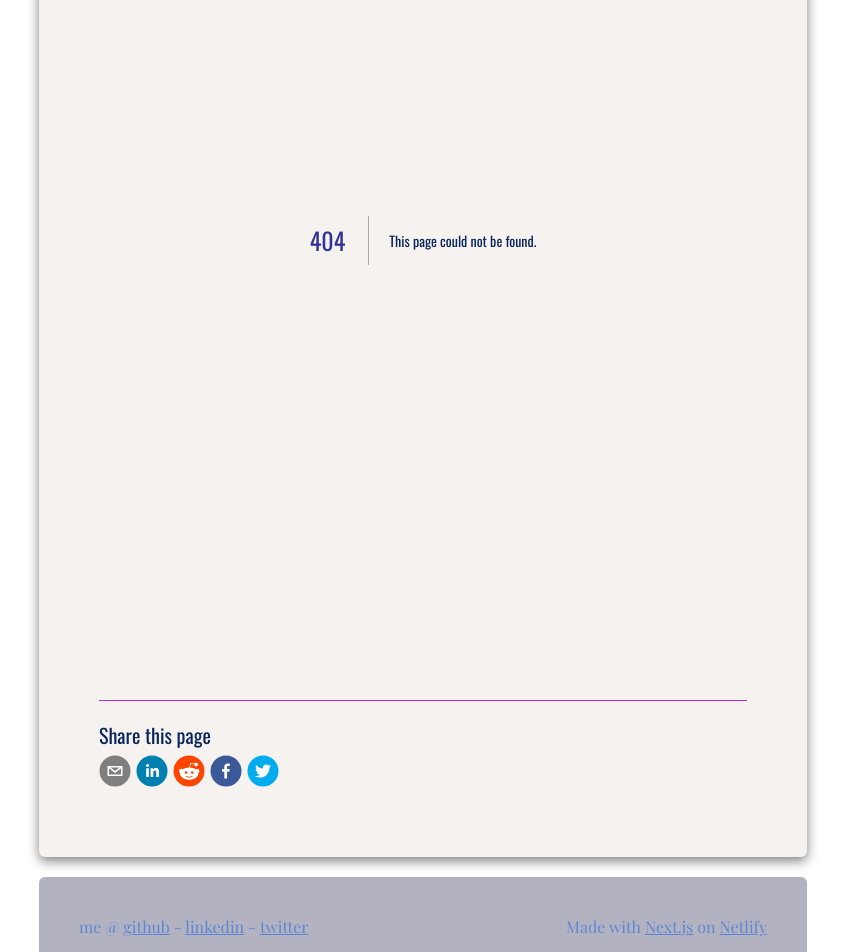
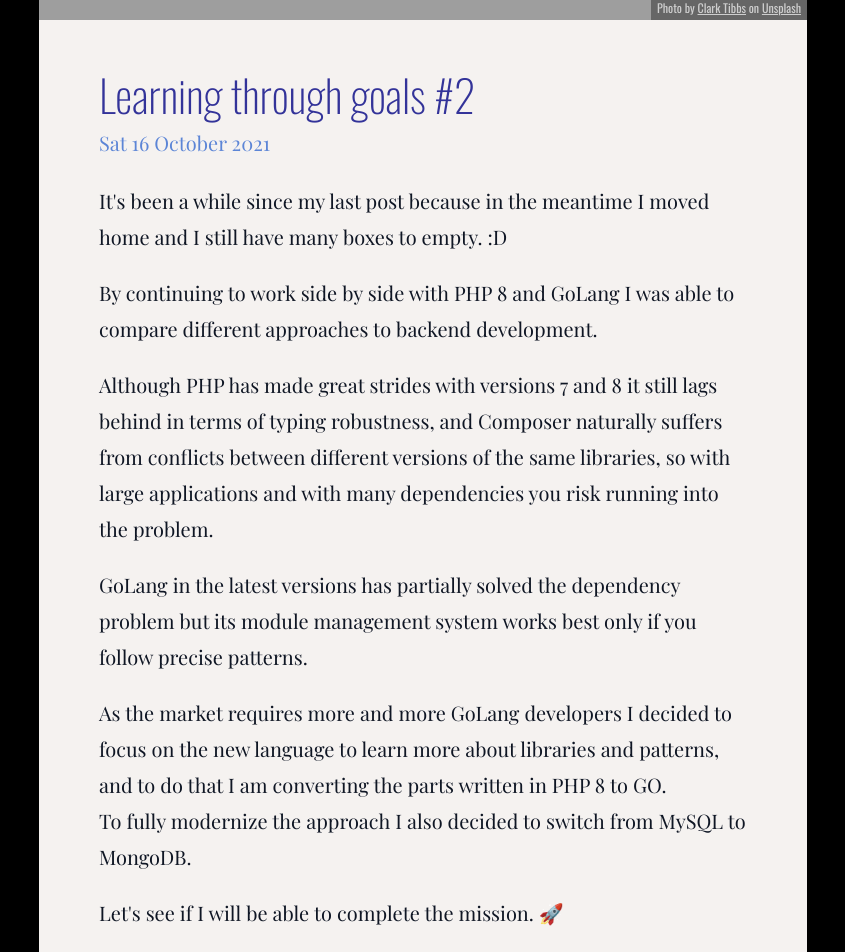
Before and after one commit to sandrolain/blog, a Next.js app: page /blog/011-learning-through-goals-2 in a window 1280 px wide. Before the commit this address had no page. Shown: the part 300-1252 px from the top of the page, without its empty margins (217-1062 px from the left). Built offline with nearby package versions, Linux system fonts and the light colour scheme; grey boxes are pictures that could not be loaded; a web font is replaced by a local one.

Commit message:
Learning through goals #2

```diff
--- a/src/pages/blog/010-learning-through-goals.mdx
+++ b/src/pages/blog/010-learning-through-goals.mdx
@@ -1,4 +1,3 @@
-
 import BlogPost from "../../components/BlogPost";
 import image from "./images/engin-akyurt-bPiuY2ZSlvU-unsplash.jpg";
 export const meta = {
--- /dev/null
+++ b/src/pages/blog/011-learning-through-goals-2.mdx
@@ -0,0 +1,23 @@
+import BlogPost from "../../components/BlogPost";
+import image from "./images/clark-tibbs-oqStl2L5oxI-unsplash.jpg";
+export const meta = {
+  title: "Learning through goals #2",
+  description: "More sophisticated, more skills",
+  date: "2021-10-16T11:01:23Z",
+  image,
+  imageAttribute: <>Photo by <a href="https://unsplash.com/@clarktibbs?utm_source=unsplash&utm_medium=referral&utm_content=creditCopyText">Clark Tibbs</a> on <a href="https://unsplash.com/?utm_source=unsplash&utm_medium=referral&utm_content=creditCopyText">Unsplash</a></>
+};
+export default ({ children }) => <BlogPost meta={meta}>{children}</BlogPost>;
+
+It's been a while since my last post because in the meantime I moved home and I still have many boxes to empty. :D
+
+By continuing to work side by side with PHP 8 and GoLang I was able to compare different approaches to backend development.
+
+Although PHP has made great strides with versions 7 and 8 it still lags behind in terms of typing robustness, and Composer naturally suffers from conflicts between different versions of the same libraries, so with large applications and with many dependencies you risk running into the problem.
+
+GoLang in the latest versions has partially solved the dependency problem but its module management system works best only if you follow precise patterns.
+
+As the market requires more and more GoLang developers I decided to focus on the new language to learn more about libraries and patterns, and to do that I am converting the parts written in PHP 8 to GO.
+To fully modernize the approach I also decided to switch from MySQL to MongoDB.
+
+Let's see if I will be able to complete the mission. 🚀
```
Also changed, not shown: src/pages/blog/images/clark-tibbs-oqStl2L5oxI-unsplash.jpg (added).
